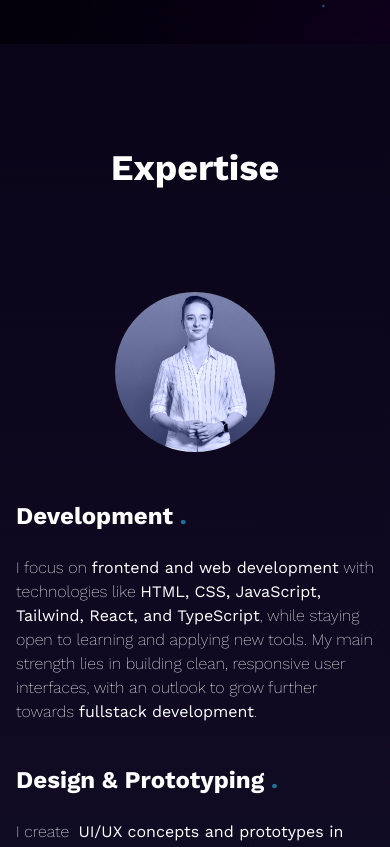
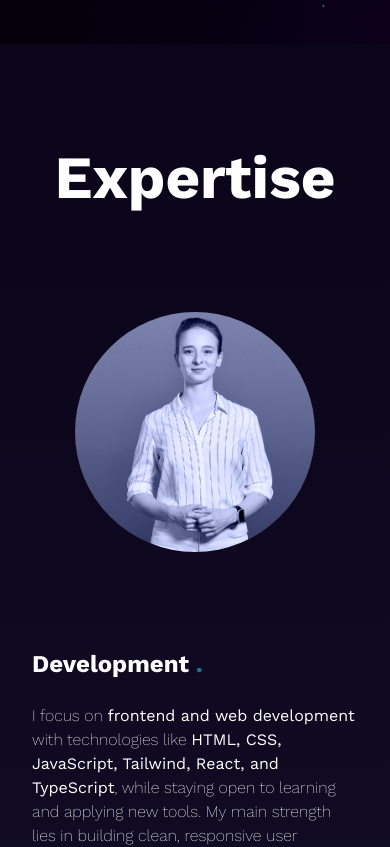
Before and after one commit to sernili/portfolio-react, a React (Vite) app: page / in a window 390 px wide. Shown: the part 800-1647 px from the top of the page. Built offline with nearby package versions, Linux system fonts and the light colour scheme.

Commit message:
profile: add h1 utility class, responsive

```diff
--- a/src/components/career.tsx
+++ b/src/components/career.tsx
@@ -103,7 +103,7 @@ export default function Career() {
     <section id="career">
       <div className="custom-container my-20 flex flex-col items-center justify-center space-y-8">
         <div className="mb-20">
-          <h2 className="my-6 text-center text-8xl font-bold">Career</h2>
+          <h2 className="main-header">Career</h2>
         </div>
         <h3 className="w-2/3 rounded-xl p-4 text-center font-mono text-2xl text-white">
           Work Experience
--- a/src/components/profile.tsx
+++ b/src/components/profile.tsx
@@ -5,12 +5,12 @@ export default function Profile() {
     <section id="profile" className="w-full">
       <div className="custom-container my-20 flex min-h-screen flex-col items-center justify-center space-y-20">
         <div>
-          <h2 className="my-6 text-center text-4xl font-bold md:text-8xl">Expertise</h2>
+          <h2 className="main-header">Expertise</h2>
         </div>
 
-        <div className="grid items-center gap-12 md:grid-cols-[1fr_1.5fr]">
+        <div className="grid items-center gap-24 lg:grid-cols-[1fr_1.5fr] lg:gap-12">
           <div className="flex w-full items-center justify-center">
-            <div className="relative h-40 w-40 overflow-hidden rounded-full md:h-80 md:w-80">
+            <div className="relative h-60 w-60 overflow-hidden rounded-full md:h-80 md:w-80">
               <img src={profileImage} alt="profile image" className="h-full w-full object-cover" />
               <div className="bg-primary absolute inset-0 mix-blend-color"></div>
             </div>
--- a/src/components/projects.tsx
+++ b/src/components/projects.tsx
@@ -7,7 +7,7 @@ export default function Projects() {
     <section id="projects">
       <div className="custom-container my-20 flex h-screen flex-col items-center justify-center space-y-20">
         <div>
-          <h2 className="my-6 text-center text-8xl font-bold">Projects</h2>
+          <h2 className="main-header">Projects</h2>
         </div>
 
         <div className="flex w-2/3 flex-col items-center gap-y-8 text-white">
--- a/src/components/skills.tsx
+++ b/src/components/skills.tsx
@@ -3,7 +3,7 @@ export default function Skills() {
     <section id="skills">
       <div className="custom-container my-20 flex h-screen flex-col items-center justify-center space-y-20">
         <div>
-          <h2 className="my-6 text-center text-8xl font-bold">Skills</h2>
+          <h2 className="main-header">Skills</h2>
         </div>
 
         <div className="flex w-2/3 flex-col items-center gap-y-8 text-white">
--- a/src/index.css
+++ b/src/index.css
@@ -31,8 +31,12 @@
 }
 
 @layer utilities {
+  .main-header {
+    @apply my-6 text-center text-6xl font-bold md:text-8xl;
+  }
+
   .custom-container {
-    @apply mx-auto w-full max-w-[1280px] px-4 sm:px-6 lg:px-8;
+    @apply mx-auto w-full max-w-[1280px] px-8 md:px-12 lg:px-20;
   }
 
   .focus-group {
```
